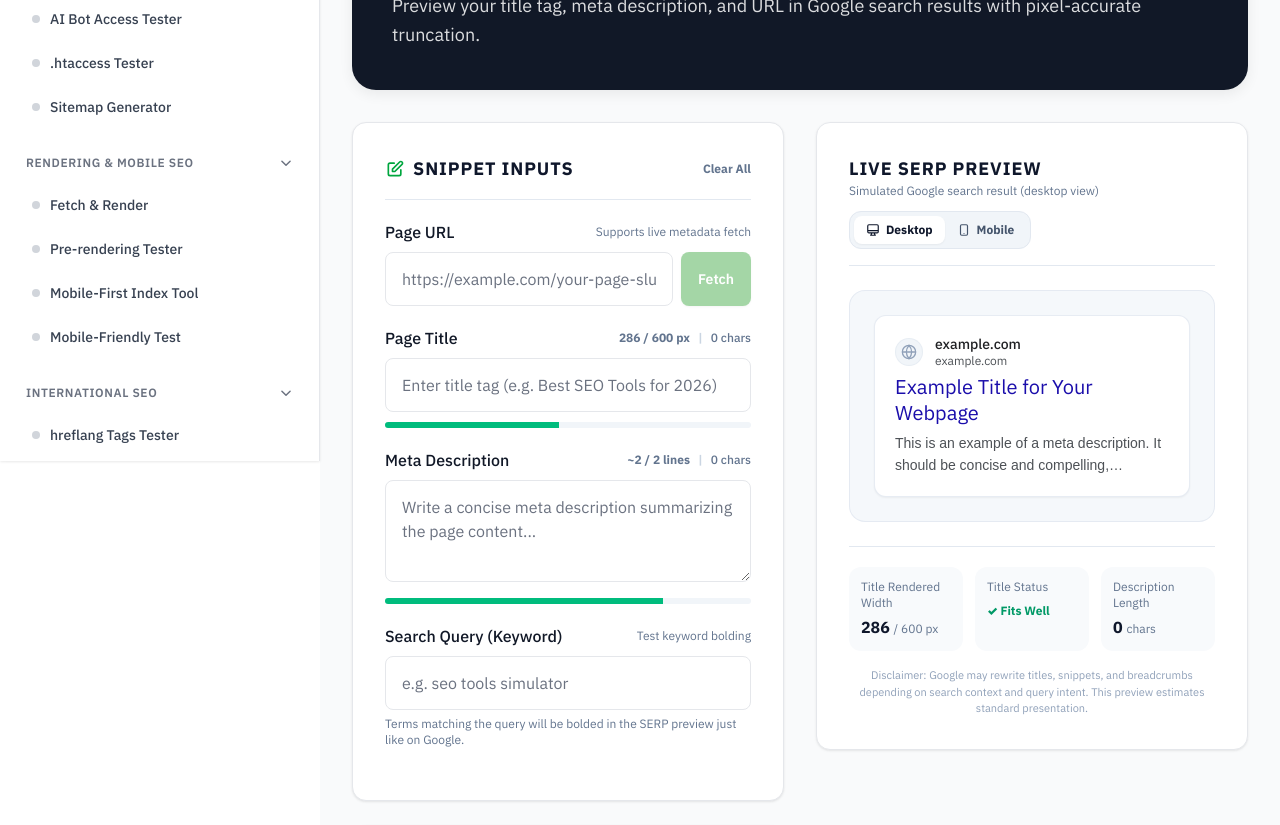
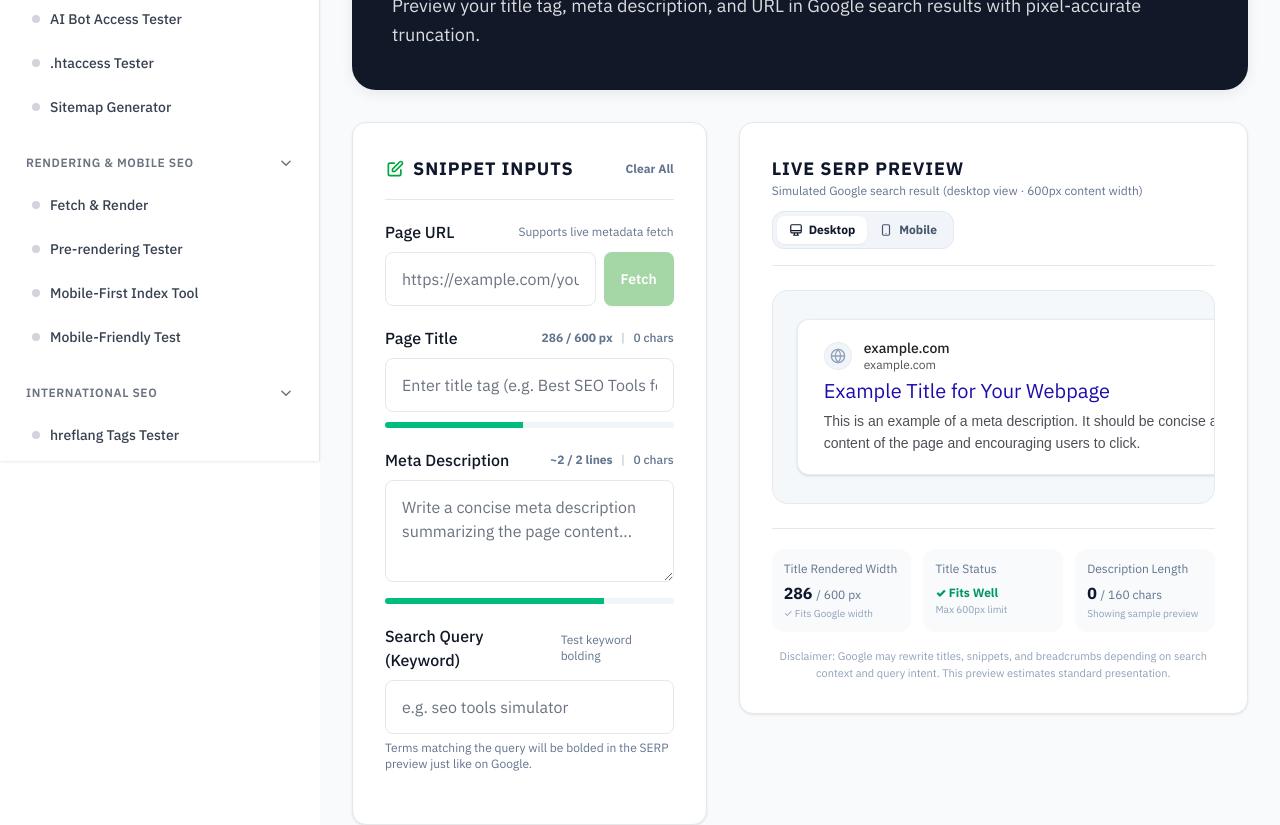
Before and after one commit to HJhaRSh/SEO-Tools, a Next.js app in the folder frontend/: page /tools/serp-simulator in a window 1280 px wide. Shown: the part 340-1165 px from the top of the page. Built offline with nearby package versions, Linux system fonts and the light colour scheme.

Commit message:
fix(serp-simulator): enforce authentic Google desktop 600px line width and responsive container to match actual SERP visibility

```diff
--- a/frontend/src/app/tools/serp-simulator/page.tsx
+++ b/frontend/src/app/tools/serp-simulator/page.tsx
@@ -232,11 +232,11 @@ export default function SerpSimulator() {
         }
       ]}
     >
-      <div className="grid grid-cols-1 lg:grid-cols-12 gap-8 items-start">
+      <div className="grid grid-cols-1 xl:grid-cols-12 gap-8 items-start">
         {/* ========================================================
             INPUT CONTROLS SECTION (Left Column)
             ======================================================== */}
-        <div className="lg:col-span-6 space-y-6">
+        <div className="xl:col-span-5 space-y-6">
           <div className="card">
             <div className="flex items-center justify-between border-b border-slate-200 dark:border-slate-700 pb-4 mb-5">
               <h2 className="text-lg font-black text-slate-900 dark:text-white uppercase tracking-wider flex items-center gap-2">
@@ -521,7 +521,7 @@ export default function SerpSimulator() {
         {/* ========================================================
             PREVIEW SECTION (Right Column)
             ======================================================== */}
-        <div className="lg:col-span-6 space-y-6">
+        <div className="xl:col-span-7 space-y-6">
           <div className="card sticky top-6">
             {/* Header + Device Switcher */}
             <div className="flex flex-wrap items-center justify-between gap-3 border-b border-slate-200 dark:border-slate-700 pb-4 mb-6">
@@ -530,7 +530,7 @@ export default function SerpSimulator() {
                   Live SERP Preview
                 </h2>
                 <p className="text-xs text-slate-500">
-                  Simulated Google search result ({device} view)
+                  Simulated Google search result ({device === 'desktop' ? 'desktop view · 600px content width' : 'mobile view · 380px device width'})
                 </p>
               </div>
 
@@ -570,12 +570,13 @@ export default function SerpSimulator() {
             </div>
 
             {/* Container representing Google SERP Viewport */}
-            <div className="bg-slate-100/70 dark:bg-slate-950/40 p-4 sm:p-6 rounded-2xl border border-slate-200/80 dark:border-slate-800 flex justify-center overflow-x-auto">
+            <div className="bg-slate-100/70 dark:bg-slate-950/40 p-4 sm:p-6 rounded-2xl border border-slate-200/80 dark:border-slate-800 overflow-x-auto">
+              <div className="min-w-fit flex justify-center py-1">
                 {/* DESKTOP SERP RESULT */}
                 {device === 'desktop' ? (
                   <div
-                  className="w-full bg-white rounded-xl p-5 shadow-xs border border-slate-200/80 transition-all font-sans"
-                  style={{ maxWidth: `${SERP_LIMITS.desktop.previewContainerPx}px` }}
+                    className="shrink-0 bg-white rounded-xl px-[26px] py-5 shadow-sm border border-slate-200/80 transition-all font-sans text-left"
+                    style={{ width: `${SERP_LIMITS.desktop.previewContainerPx}px`, minWidth: `${SERP_LIMITS.desktop.previewContainerPx}px` }}
                   >
                     {/* Google Brand / URL line */}
                     <div className="flex items-center gap-3 mb-1.5">
@@ -602,6 +603,7 @@ export default function SerpSimulator() {
                         className="text-[20px] text-[#1a0dab] hover:underline cursor-pointer leading-[1.3] font-normal"
                         style={{
                           fontFamily: 'Arial, sans-serif',
+                          width: `${SERP_LIMITS.desktop.titlePx}px`,
                           maxWidth: `${SERP_LIMITS.desktop.titlePx}px`,
                           wordBreak: 'break-word',
                         }}
@@ -626,11 +628,12 @@ export default function SerpSimulator() {
                       </div>
                     )}
 
-                  {/* Description Snippet with 2-line clamping */}
+                    {/* Description Snippet with true Google 600px 2-line clamping */}
                     <div
-                    className="text-[14px] text-[#4d5156] leading-[1.58]"
+                      className="text-[14px] text-[#4d5156] leading-[22px]"
                       style={{
                         fontFamily: 'Arial, sans-serif',
+                        width: `${SERP_LIMITS.desktop.descriptionLineWidthPx}px`,
                         maxWidth: `${SERP_LIMITS.desktop.descriptionLineWidthPx}px`,
                         display: '-webkit-box',
                         WebkitBoxOrient: 'vertical',
@@ -645,9 +648,18 @@ export default function SerpSimulator() {
                 ) : (
                   /* MOBILE SERP RESULT */
                   <div
-                  className="w-full bg-white rounded-2xl p-4 shadow-xs border border-slate-200/80 transition-all font-sans"
-                  style={{ maxWidth: `${SERP_LIMITS.mobile.previewContainerPx}px` }}
+                    className="shrink-0 bg-white rounded-2xl p-4 shadow-sm border border-slate-200/80 transition-all font-sans text-left"
+                    style={{ width: `${SERP_LIMITS.mobile.previewContainerPx}px`, minWidth: `${SERP_LIMITS.mobile.previewContainerPx}px` }}
                   >
+                    {/* Simulated Mobile Top Device Indicator */}
+                    <div className="flex items-center justify-between pb-2 mb-2 border-b border-slate-100 text-[10px] text-slate-400 font-medium">
+                      <span className="flex items-center gap-1">
+                        <span className="w-1.5 h-1.5 rounded-full bg-emerald-500"></span>
+                        Mobile SERP (380px)
+                      </span>
+                      <span>Google Search</span>
+                    </div>
+
                     {/* Google Brand / URL line (Mobile layout) */}
                     <div className="flex items-center gap-2.5 mb-2">
                       <div className="w-6 h-6 rounded-full bg-slate-100 flex items-center justify-center shrink-0 border border-slate-200/60 overflow-hidden">
@@ -697,7 +709,7 @@ export default function SerpSimulator() {
 
                     {/* Description Snippet (Mobile ~3 lines) */}
                     <div
-                    className="text-[14px] text-[#4d5156] leading-[1.58]"
+                      className="text-[14px] text-[#4d5156] leading-[20px]"
                       style={{
                         fontFamily: 'Roboto, Arial, sans-serif',
                         display: '-webkit-box',
@@ -712,6 +724,7 @@ export default function SerpSimulator() {
                   </div>
                 )}
               </div>
+            </div>
 
             {/* Quick Metrics Cards */}
             <div className="grid grid-cols-2 sm:grid-cols-3 gap-3 mt-6 pt-5 border-t border-slate-200 dark:border-slate-800 text-xs">
@@ -723,17 +736,31 @@ export default function SerpSimulator() {
                 >
                   {titleMetrics.rawWidth} <span className="text-xs font-normal text-slate-500">/ {limits.titlePx} px</span>
                 </span>
+                <span className="text-[10px] text-slate-400 block mt-0.5">
+                  {titleMetrics.isOverLimit ? '⚠️ Truncates on Google' : '✓ Fits Google width'}
+                </span>
               </div>
               <div className="p-3 bg-slate-50 dark:bg-slate-800 rounded-xl">
                 <span className="text-slate-500 block mb-1">Title Status</span>
                 <span className={`text-xs font-black inline-flex items-center gap-1 mt-1 ${titleMetrics.isOverLimit ? 'text-amber-600' : 'text-emerald-600'}`}>
                   {titleMetrics.isOverLimit ? '⚠️ Will Truncate' : '✓ Fits Well'}
                 </span>
+                <span className="text-[10px] text-slate-400 block mt-0.5">
+                  Max {limits.titlePx}px limit
+                </span>
               </div>
               <div className="p-3 bg-slate-50 dark:bg-slate-800 rounded-xl col-span-2 sm:col-span-1">
                 <span className="text-slate-500 block mb-1">Description Length</span>
                 <span className={`text-base font-black ${descMetrics.isOverLimit ? 'text-amber-600' : 'text-slate-900 dark:text-white'}`}>
-                  {descLength} <span className="text-xs font-normal text-slate-500">chars</span>
+                  {description ? descLength : 0}{' '}
+                  <span className="text-xs font-normal text-slate-500">/ {device === 'desktop' ? '160' : '200'} chars</span>
+                </span>
+                <span className="text-[10px] text-slate-400 block mt-0.5">
+                  {!description
+                    ? 'Showing sample preview'
+                    : descMetrics.isOverLimit
+                    ? `⚠️ Truncates after ~${device === 'desktop' ? '160' : '200'} chars`
+                    : `✓ Fits within ${device === 'desktop' ? '2 lines (~160 chars)' : '3 lines (~200 chars)'}`}
                 </span>
               </div>
             </div>
```
Lines whose indentation alone changed are shown as unchanged.
